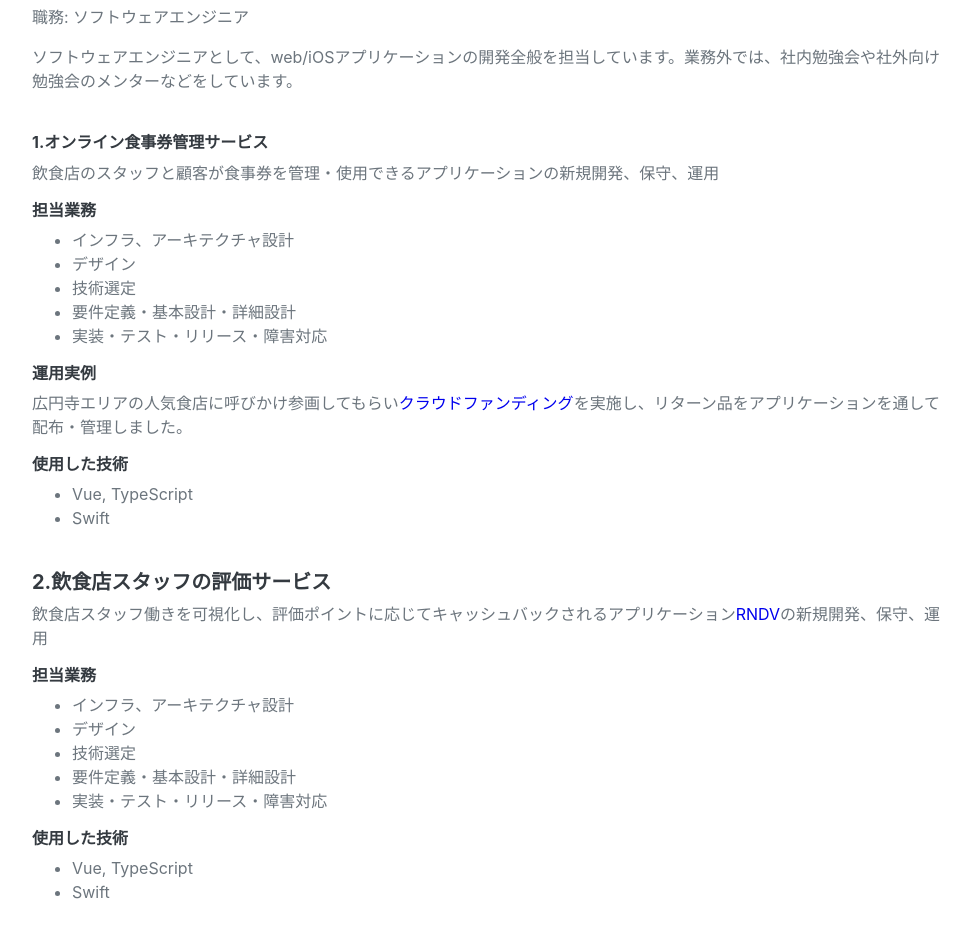
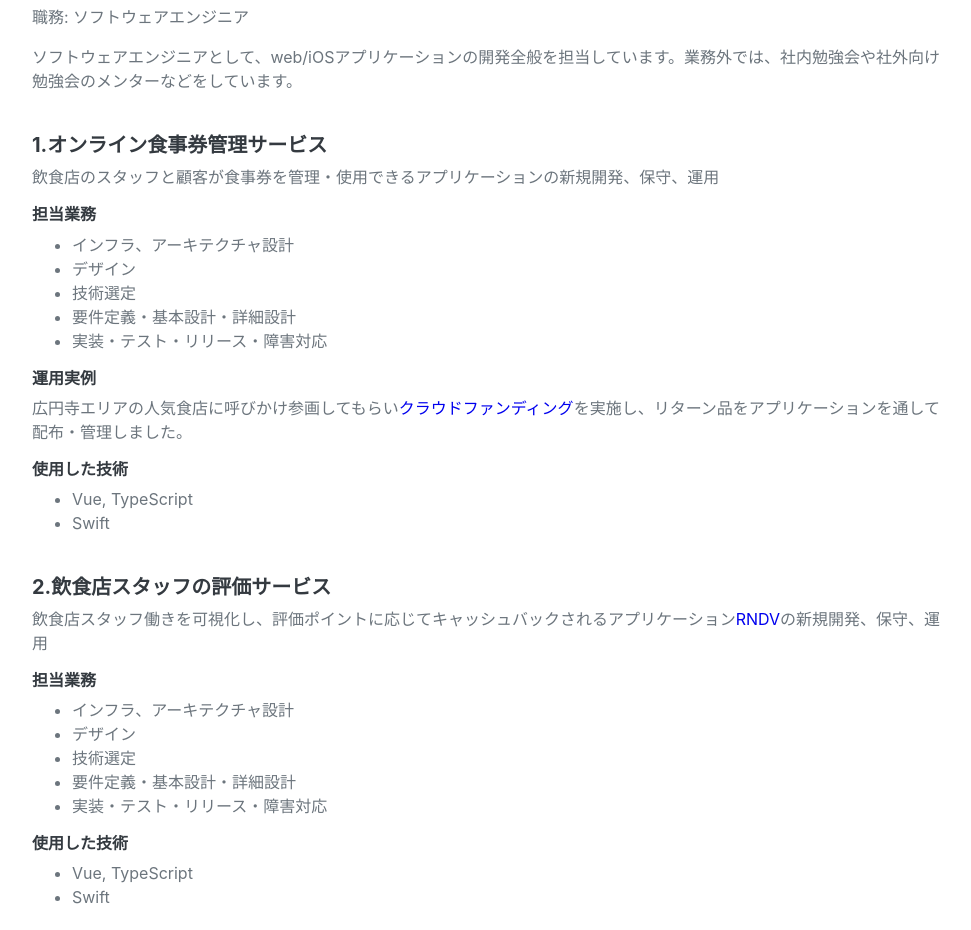
Before and after one commit to ucmuller/ucmuller.github.io, a plain HTML site: page docs/index.html in a window 1280 px wide. Shown: the part 1326-2256 px from the top of the page, without its empty margins (288-1259 px from the left). Drawn offline with nearby package versions, Linux system fonts and the light colour scheme; a web font is replaced by a local one.

Commit message:
fix layout

```diff
--- a/docs/index.html
+++ b/docs/index.html
@@ -106,7 +106,7 @@
                     <p>職務: ソフトウェアエンジニア</p>
                     <p>ソフトウェアエンジニアとして、web/iOSアプリケーションの開発全般を担当しています。業務外では、社内勉強会や社外向け勉強会のメンターなどをしています。</p>
                     <br>
-                    <h6 id="1%E3%82%AA%E3%83%B3%E3%83%A9%E3%82%A4%E3%83%B3%E9%A3%9F%E4%BA%8B%E5%88%B8%E7%AE%A1%E7%90%86%E3%82%B5%E3%83%BC%E3%83%93%E3%82%B9">1.オンライン食事券管理サービス</h6>
+                    <h5 id="1%E3%82%AA%E3%83%B3%E3%83%A9%E3%82%A4%E3%83%B3%E9%A3%9F%E4%BA%8B%E5%88%B8%E7%AE%A1%E7%90%86%E3%82%B5%E3%83%BC%E3%83%93%E3%82%B9">1.オンライン食事券管理サービス</h5>
                     <p>飲食店のスタッフと顧客が食事券を管理・使用できるアプリケーションの新規開発、保守、運用</p>
                     <h6 id="%E6%8B%85%E5%BD%93%E6%A5%AD%E5%8B%99">担当業務</h6>
                     <ul>
```
